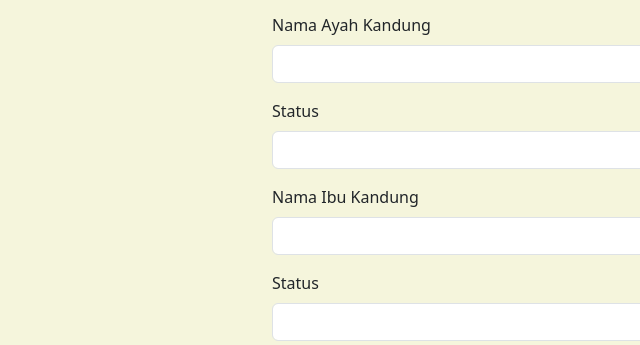
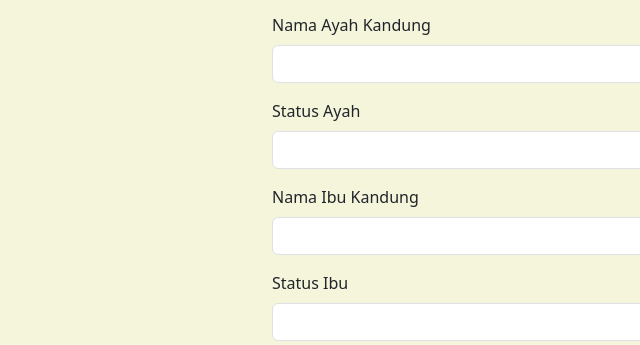
Before and after one commit to fachrizaltegar/data-Santri, a plain HTML site: page index.html in a window 1280 px wide. Shown: the part 5324-5669 px from the top of the page, 0-640 px from the left. Drawn offline with nearby package versions, Linux system fonts and the light colour scheme.

Commit message:
Add files via upload

```diff
--- a/index.html
+++ b/index.html
@@ -315,7 +315,7 @@ Kalau kayak gini sih, mau lomba tiap minggu juga siap! 😆🎉."</p>
     <input type="text" class="form-control" id="namaayah" aria-describedby="nameayah" name="namaayah">
 </div>
 <div class="mb-3"  data-aos="fade-up" data-aos-duration="900" data-aos-delay="200">
-    <label for="statusayah" class="form-label">Status</label>
+    <label for="statusayah" class="form-label">Status Ayah</label>
     <input type="text" class="form-control" id="statusayah" aria-describedby="statusayah" placeholder="" name=" statusayah">
 </div>
 <div class="mb-3"  data-aos="fade-up" data-aos-duration="900" data-aos-delay="200">
@@ -323,7 +323,7 @@ Kalau kayak gini sih, mau lomba tiap minggu juga siap! 😆🎉."</p>
     <input type="text" class="form-control" id="namaibu" aria-describedby="namaibu" name="namaibu">
   </div>
 <div class="mb-3"  data-aos="fade-up" data-aos-duration="900" data-aos-delay="200">
-    <label for="statusibu" class="form-label">Status</label>
+    <label for="statusibu" class="form-label">Status Ibu</label>
     <input type="text" class="form-control" id="statusibu" aria-describedby="statusibu" placeholder="" name=" statusibu">
 </div>
   <button type="submit" class="btn btn-primary btnkirim">Submit</button>
```
